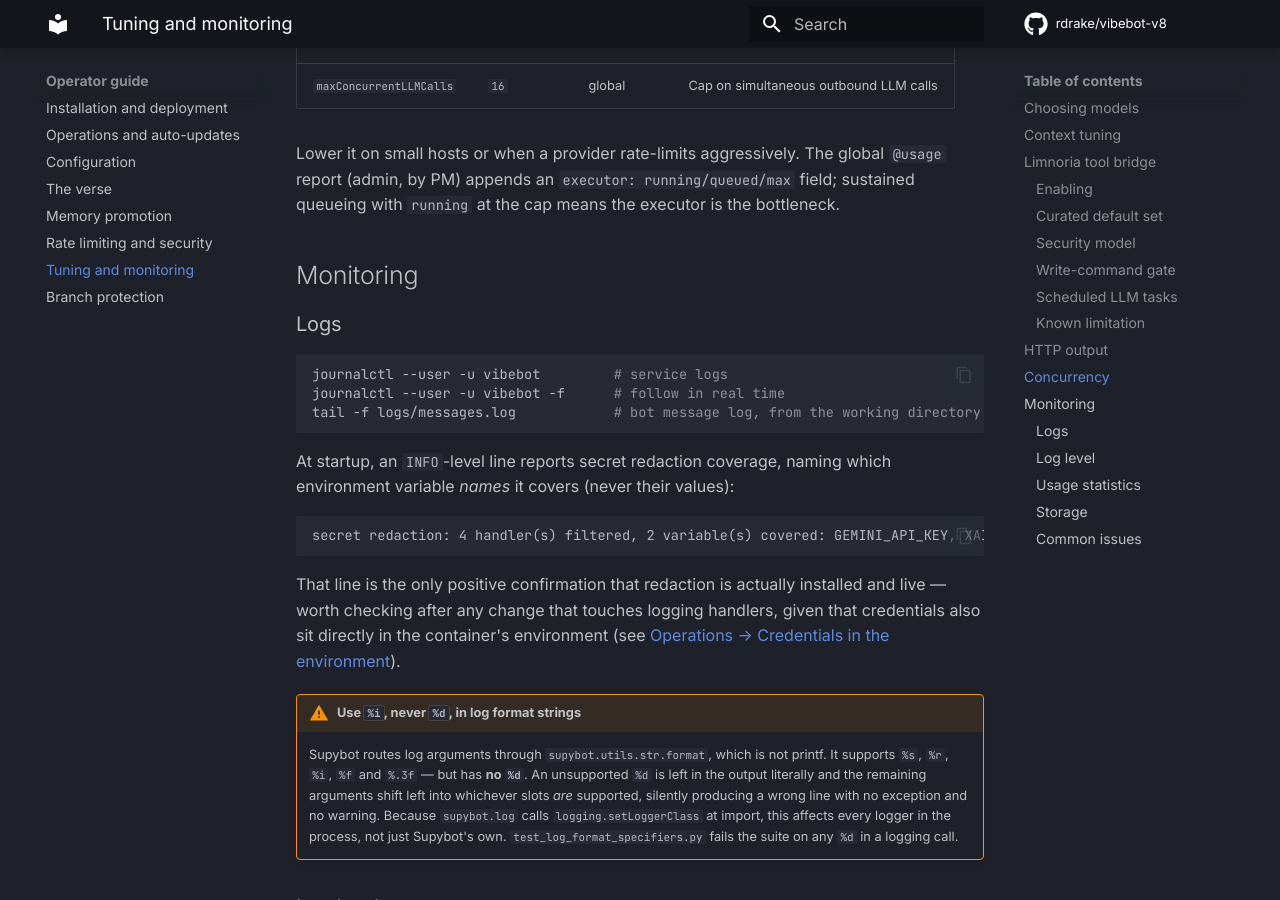
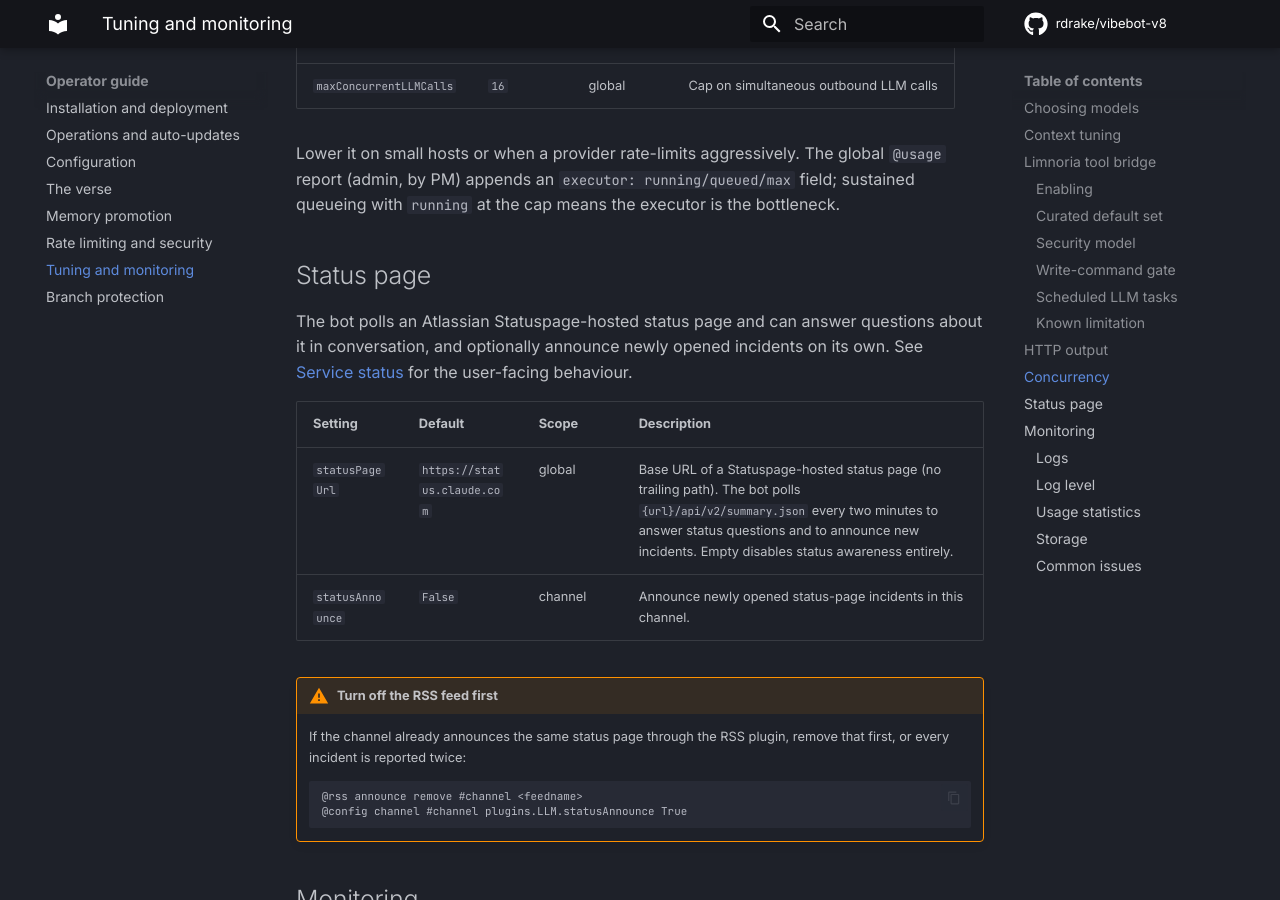
Before and after one commit to rdrake/vibebot-v8, an MkDocs documentation site: the page built from docs/guide/operator/tuning-monitoring.md, in a window 1280 px wide and 900 px high, scrolled down 4531 px. Built offline with MkDocs 1.6.1 and Material for MkDocs 9.7.7, drawn with Linux system fonts in a browser that asks for light colours; comment, search, counter and statistics services are not loaded.

Commit message:
docs: service status awareness
Document the status-page feature shipped across tasks 1-7: the user-facing
"is X down?" behaviour and incident announcements, the two new registry
keys (statusPageUrl, statusAnnounce) with the RSS-feed cutover warning, and
a nav entry for the new page. Regenerate the changelog via git-cliff.

Claude-Session: https://claude.ai/code/session_01CrjxUhaTDKRQaKLEAfFe9H

````diff
--- a/docs/guide/operator/tuning-monitoring.md
+++ b/docs/guide/operator/tuning-monitoring.md
@@ -128,6 +128,28 @@ Every outbound LLM call, foreground or background, runs through one bounded exec
 
 Lower it on small hosts or when a provider rate-limits aggressively. The global `@usage` report (admin, by PM) appends an `executor: running/queued/max` field; sustained queueing with `running` at the cap means the executor is the bottleneck.
 
+## Status page
+
+The bot polls an Atlassian Statuspage-hosted status page and can answer
+questions about it in conversation, and optionally announce newly opened
+incidents on its own. See [Service status](../user/service-status.md) for the
+user-facing behaviour.
+
+| Setting | Default | Scope | Description |
+|---------|---------|-------|-------------|
+| `statusPageUrl` | `https://status.claude.com` | global | Base URL of a Statuspage-hosted status page (no trailing path). The bot polls `{url}/api/v2/summary.json` every two minutes to answer status questions and to announce new incidents. Empty disables status awareness entirely. |
+| `statusAnnounce` | `False` | channel | Announce newly opened status-page incidents in this channel. |
+
+!!! warning "Turn off the RSS feed first"
+
+    If the channel already announces the same status page through the RSS
+    plugin, remove that first, or every incident is reported twice:
+
+    ```
+    @rss announce remove #channel <feedname>
+    @config channel #channel plugins.LLM.statusAnnounce True
+    ```
+
 ## Monitoring
 
 ### Logs
--- a/mkdocs.yml
+++ b/mkdocs.yml
@@ -50,6 +50,7 @@ nav:
     - Memory and instructions: user/memory.md
     - Reminders: user/reminders-usage.md
     - Scheduled tasks: user/scheduled-tasks.md
+    - Service status: user/service-status.md
   - Plugins:
     - Overview: plugins/index.md
     - LLM: plugins/llm.md
````
Also changed, not shown: CHANGELOG.md (+24 -0 lines), docs/guide/user/service-status.md (added, +30 -0 lines).
